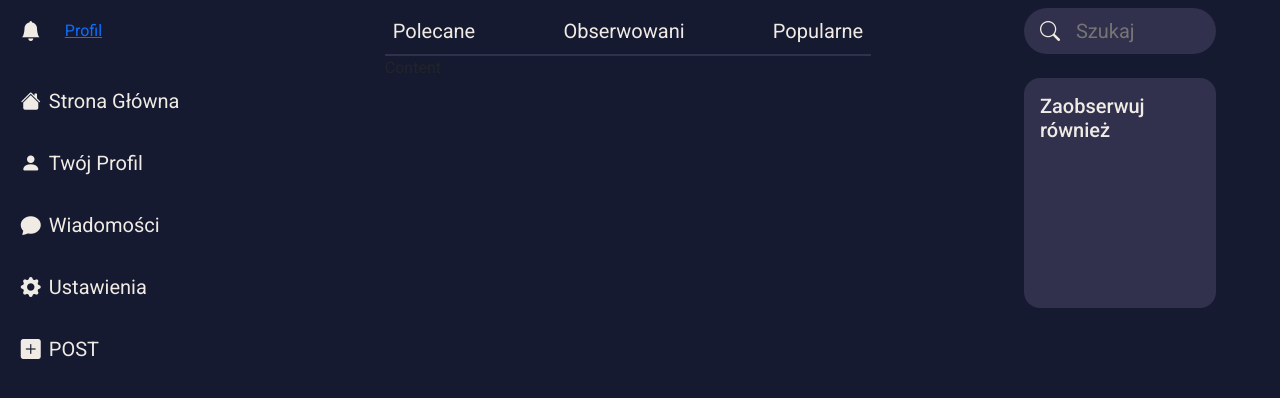
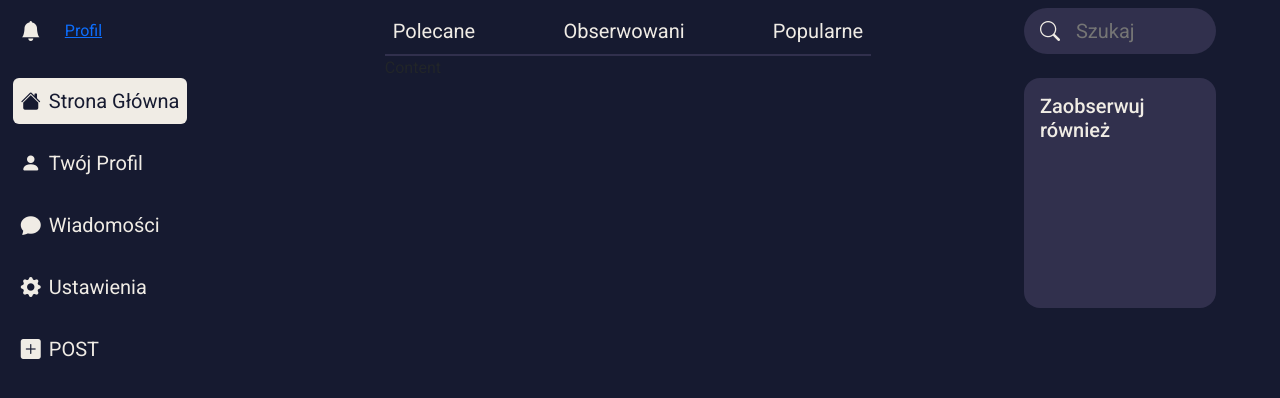
Before and after one commit to BiOSFire/weber, a Vue app in the folder frontend/: page / in a window 1280 px wide. Shown: the top 398 px of the page. Built offline with nearby package versions, Linux system fonts and the light colour scheme.

Commit message:
Added routes to profil and home-page

```diff
--- a/frontend/src/home/components/LeftSidebarComponent.vue
+++ b/frontend/src/home/components/LeftSidebarComponent.vue
@@ -9,11 +9,27 @@
     <div
       class="d-flex align-items-start justify-content-center fw-bold flex-column pe-3 gap-3 mt-4 position-sticky"
     >
-      <button class="p-2 rounded-2 fs-5">
-        <i class="bi bi-house-fill pe-2"></i>Strona Główna
+      <button
+        class="p-2 rounded-2 fs-5"
+        :class="{ 'active-button': $route.name === 'home' }"
+        @click="$router.push({ name: 'home' })"
+      >
+        <i
+          class="bi bi-house-fill pe-2"
+          :class="{ 'active-button': $route.name === 'home' }"
+        ></i
+        >Strona Główna
       </button>
-      <button class="p-2 rounded-2 fs-5">
-        <i class="bi bi-person-fill pe-2"></i>Twój Profil
+      <button
+        class="p-2 rounded-2 fs-5"
+        :class="{ 'active-button': $route.name === 'profil' }"
+        @click="$router.push({ name: 'profil' })"
+      >
+        <i
+          class="bi bi-person-fill pe-2"
+          :class="{ 'active-button': $route.name === 'profil' }"
+        ></i
+        >Twój Profil
       </button>
       <button class="p-2 rounded-2 fs-5">
         <i class="bi bi-chat-fill pe-2"></i>Wiadomości
@@ -33,4 +49,8 @@
   height: 300px;
   margin-left: 1%;
 }
+.active-button {
+  background-color: #f0ece5;
+  color: #161a30;
+}
 </style>
```
